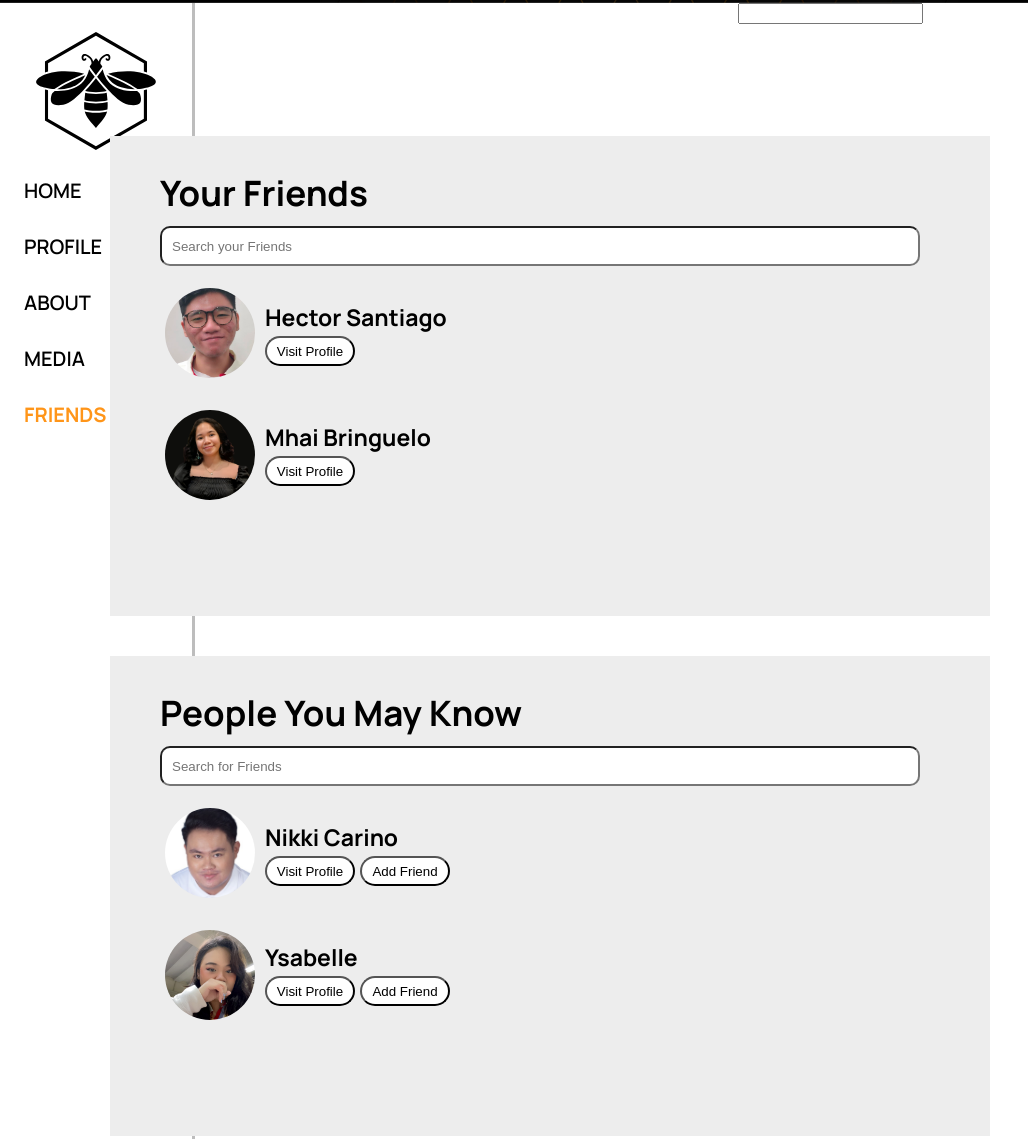
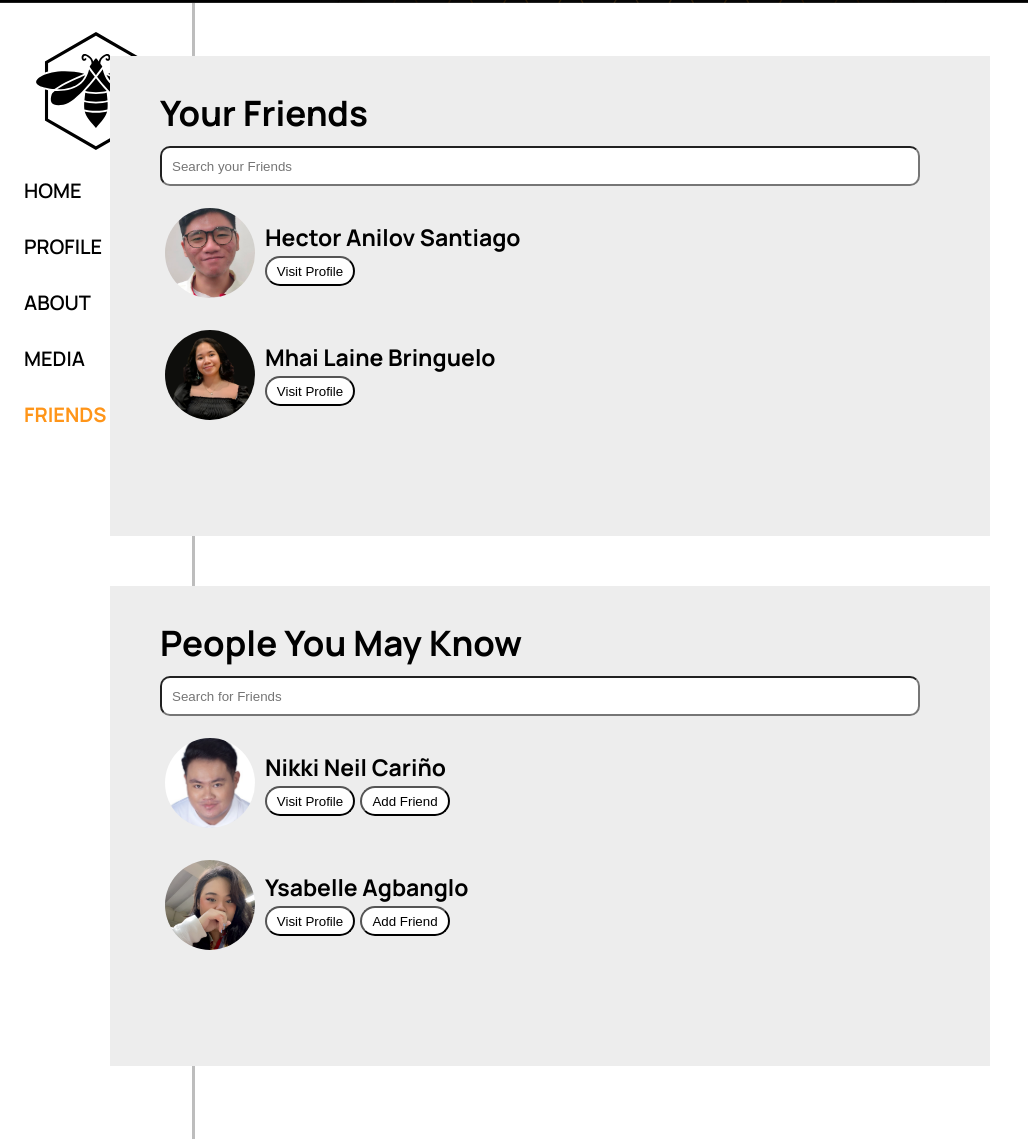
Before and after one commit to wjamesdevera/ICS2608-MP3, a plain HTML site: page pages/friends.html in a window 1280 px wide. Shown: the part 64-1203 px from the top of the page, without its empty margins (0-1028 px from the left). Drawn offline with Linux system fonts and the light colour scheme.

Commit message:
Friends update

```diff
--- a/css/friends.css
+++ b/css/friends.css
@@ -81,9 +81,21 @@
 /*-!-!-!-YOUR FRIENDS LIST-!-!-!-*/
 .friends-container {
     display: flex;
-    flex: auto;
     position: absolute;
-    top: 200px;
+    top: 120px;
+    right: 290px;
+    height: 480px;
+    width: 880px;
+    flex-direction: column;
+    overflow: auto;
+    background-color: var(--gray-white);
+  }
+
+/*-!-!-!-PEOPLE YOU MAY KNOW-!-!-!-*/
+.pymk-container {
+    display: flex;
+    position: absolute;
+    top: 650px;
     right: 290px;
     height: 480px;
     width: 880px;
@@ -140,19 +152,6 @@
     font-size: 23px;
 }
 
-/*-!-!-!-PEOPLE YOU MAY KNOW-!-!-!-*/
-.pymk-container {
-    display: flex;
-    position: absolute;
-    top: 720px;
-    right: 290px;
-    height: 480px;
-    width: 880px;
-    flex-direction: column;
-    overflow: auto;
-    background-color: var(--gray-white);
-  }
-
   /*--------NIKKI--------*/
   .picture-nikki {
     display: flex;
--- a/pages/friends.html
+++ b/pages/friends.html
@@ -27,11 +27,6 @@
           <li class="nav-active"><a href="../pages/friends.html">FRIENDS</a></li>
         </ul>
       </div>
-      <div class="news-feed"></div>
-      <div class="left-sidebar">
-        <input type="search" name="" id="" />
-      </div>
-
       <!--TODO: Add friends list-->
       <div class="friends-container">
         <h2 class="friends-header">Your Friends</h2>
@@ -41,8 +36,8 @@
             placeholder="Search your Friends"
             class="friends-search"
           />
-            <p class="name-hector">Hector Santiago</p>
-            <p class="name-mhai">Mhai Bringuelo</p>
+            <p class="name-hector">Hector Anilov Santiago</p>
+            <p class="name-mhai">Mhai Laine Bringuelo</p>
           <img src="../assets/hector.png" class="picture-hector" />
           <img src="../assets/mhai.png" class="picture-mhai" />
           <a href="">
@@ -52,7 +47,7 @@
         </div>
       </div>
 
-      <!--TODO: Add friend recom list-->
+      <!--TODO: Add friends recom list-->
       <div class="pymk-container">
         <h2 class="friends-header">People You May Know</h2>
         <div>
@@ -61,8 +56,8 @@
             placeholder="Search for Friends"
             class="friends-search"
             />
-            <p class="name-nikki">Nikki Carino</p>
-            <p class="name-ysabel">Ysabelle</p>
+            <p class="name-nikki">Nikki Neil Cariño</p>
+            <p class="name-ysabel">Ysabelle Agbanglo</p>
           <img src="../assets/nikki.png" class="picture-hector" />
           <img src="../assets/ysa.JPG" class="picture-mhai" />
           <a href="">
```
Also changed, not shown: assets/Group 43867.png (renamed from assets/VisitButton.png).
